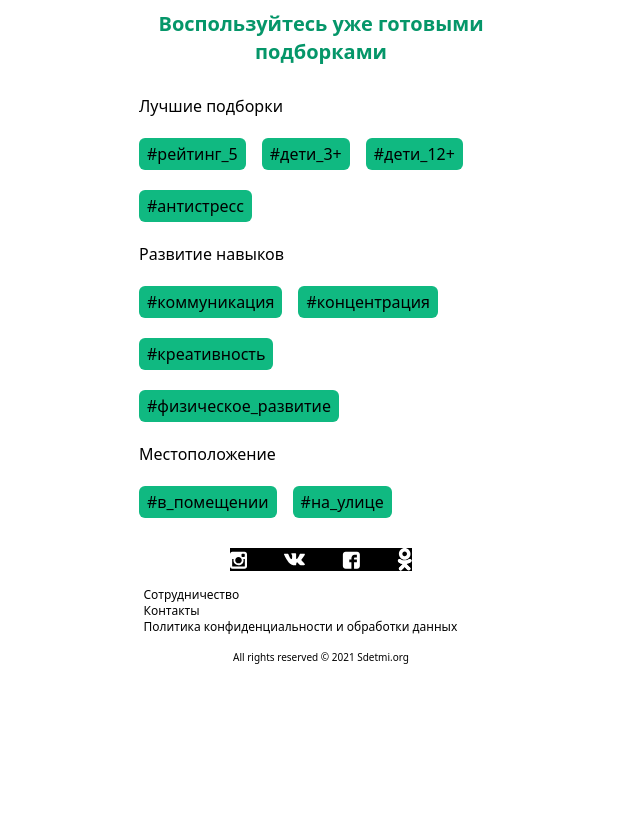
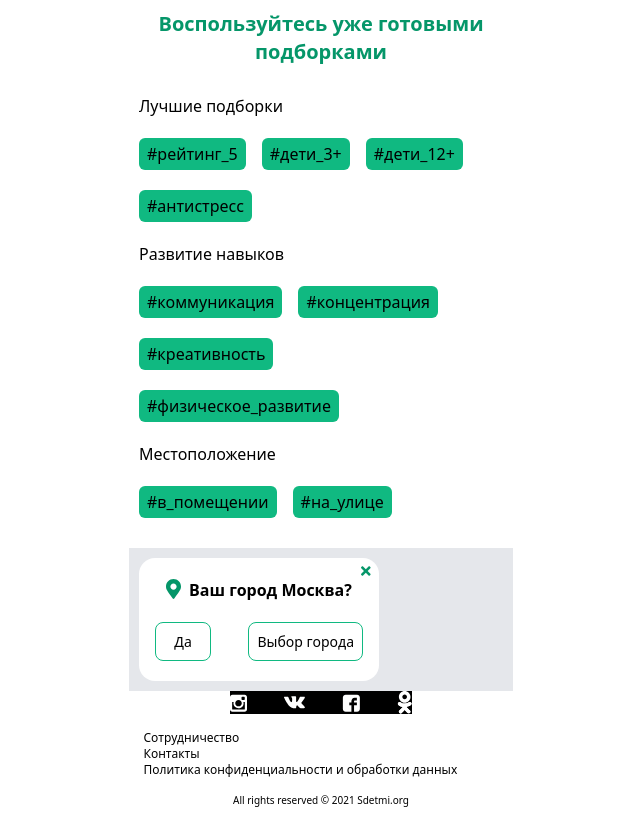
Before and after one commit to ToxicEKB/Weekend, a React (Create React App) app: page / in a window 1280 px wide. Shown: the whole page, without its empty margins (319-959 px from the left). Before the commit the page ends 800 px from the top, so only its background shows below. Built offline with nearby package versions, Linux system fonts and the light colour scheme.

Commit message:
Add PopUp

```diff
--- a/package.json
+++ b/package.json
@@ -3,6 +3,9 @@
   "version": "0.1.0",
   "private": true,
   "dependencies": {
+    "@fortawesome/fontawesome-svg-core": "^1.2.34",
+    "@fortawesome/free-solid-svg-icons": "^5.15.2",
+    "@fortawesome/react-fontawesome": "^0.1.14",
     "@tailwindcss/postcss7-compat": "^2.0.3",
     "@testing-library/jest-dom": "^5.11.9",
     "@testing-library/react": "^11.2.5",
@@ -13,6 +16,7 @@
     "postcss": "^7.0.35",
     "react": "^17.0.1",
     "react-dom": "^17.0.1",
+    "react-fontawesome": "^1.7.1",
     "react-router-dom": "^5.2.0",
     "react-scripts": "4.0.2",
     "tailwindcss": "npm:@tailwindcss/postcss7-compat@^2.0.3",
--- a/src/App.js
+++ b/src/App.js
@@ -1,5 +1,6 @@
 import "./tailwind.output.css";
 import Tags from './components/Tags/Tags';
+import PopUp from './components/PopUp';
 import Footer from './components/footer/Footer.js';
 
 
@@ -7,6 +8,7 @@ function App() {
   return (
     <div className="App">
       <Tags />
+      <PopUp />
       <Footer />
     </div>
   );
--- /dev/null
+++ b/src/components/PopUp/BtnChoice.js
@@ -0,0 +1,15 @@
+const BtnChoice = (props) => {
+  const visibilityCity = true;
+  return (
+    <button
+      className="p-2 min-w-14 border border-green-500 rounded-lg bg-transparent cursor-pointer hover:bg-green-500 focus:outline-none"
+      onClick={() => {
+        props.updateData(visibilityCity);
+      }}
+    >
+      {props.name}
+    </button>
+  );
+}
+
+export default BtnChoice;
--- /dev/null
+++ b/src/components/PopUp/ChoiceCity.js
@@ -0,0 +1,25 @@
+const ChoiceCity = () => {
+  return (
+    <div>
+      <input
+        className="p-2 mb-2.5 w-52 border border-green-500 rounded-lg focus:outline-none"
+        type="text"
+        placeholder="Ваш город"
+      />
+      <ul className="">
+        <li className="list-none mt-1.5">
+          <a href="#" className="no-underline hover:underline">
+            Москва
+          </a>
+        </li>
+        <li className="list-none mt-1.5">
+          <a href="#" className="no-underline hover:underline">
+            Екатеринбург
+          </a>
+        </li>
+      </ul>
+    </div>
+  );
+}
+
+export default ChoiceCity;
--- /dev/null
+++ b/src/components/PopUp/PopUp.js
@@ -0,0 +1,43 @@
+import { FontAwesomeIcon } from "@fortawesome/react-fontawesome";
+import { faMapMarkerAlt, faTimes } from "@fortawesome/free-solid-svg-icons";
+import BtnChoice from "./BtnChoice";
+import ChoiceCity from "./ChoiceCity";
+import useVisibilityToggler from "./useVisibilityToggler";
+
+const PopUp = () => {
+  const [ChoiseCityComponent, toggleVisibilityCity] = useVisibilityToggler(
+    <ChoiceCity />,
+    false
+  );
+
+  return (
+    <div className="p-2.5 w-96 mx-auto bg-gray-200">
+      <div className="px-4 py-5 w-60 relative bg-white rounded-2xl">
+        <button className="p-1 absolute -top-0.5 right-1 border-none bg-transparent cursor-pointer hover:opacity-70 focus:outline-none">
+          <FontAwesomeIcon
+            icon={faTimes}
+            className="font-light text-green-600"
+          />
+        </button>
+        <div>
+          <p className="mb-5 text-base font-bold text-center">
+            <FontAwesomeIcon
+              icon={faMapMarkerAlt}
+              className="mr-2 text-green-600 text-xl"
+            />
+            Ваш город Москва?
+          </p>
+        </div>
+        {!ChoiseCityComponent ? (
+          <div className="flex justify-between">
+            <BtnChoice name="Да" />
+            <BtnChoice name="Выбор города" updateData={toggleVisibilityCity} />
+          </div>
+        ) : null}
+        {ChoiseCityComponent}
+      </div>
+    </div>
+  );
+};
+
+export default PopUp;
--- /dev/null
+++ b/src/components/PopUp/index.js
@@ -0,0 +1 @@
+export { default } from "./PopUp";
--- /dev/null
+++ b/src/components/PopUp/useVisibilityToggler.js
@@ -0,0 +1,9 @@
+import { useState } from "react";
+
+const useVisibilityToggler = (component, visibility = false) => {
+  const [visible, setVisibility] = useState(() => visibility);
+
+  return [visible ? component : null, () => setVisibility((v) => !v)];
+};
+
+export default useVisibilityToggler;
--- a/tailwind.config.js
+++ b/tailwind.config.js
@@ -3,6 +3,9 @@ module.exports = {
   darkMode: false, // or 'media' or 'class'
   theme: {
     extend: {},
+    minWidth: {
+      '14': '56px',
+     }
   },
   variants: {
     extend: {},
```
Also changed, not shown: 1 other file (tests, documents, lock files or other folders).
